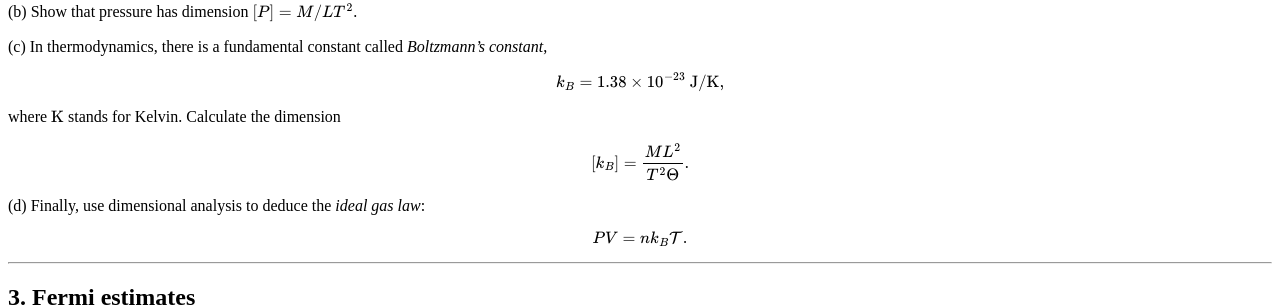
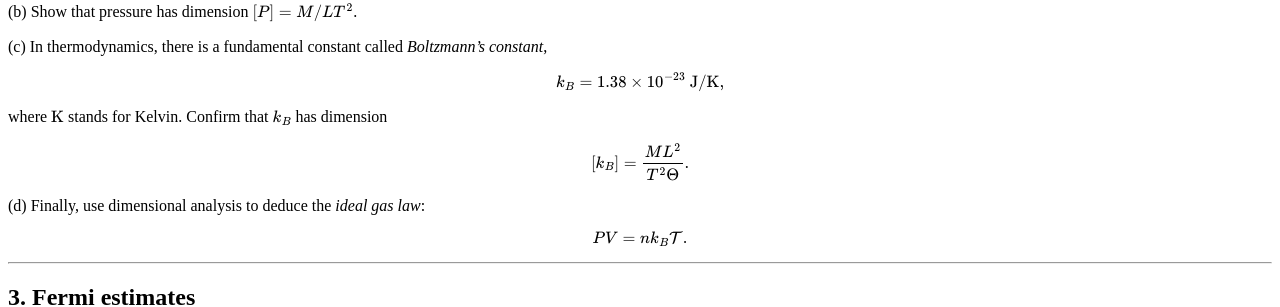
Before and after one commit to hapax/hapax.github.io, a Jekyll site: the page built from assets/simple-physics.md, in a window 1280 px wide and 900 px high, scrolled down 4500 px. Shown: the part 153-460 px from the top of the window. Built offline with Jekyll 4.4.1, drawn with Linux system fonts in a browser that asks for light colours; our own code applies the rules of GitHub Pages for plain Markdown files; formulas are drawn with MathJax 3; a script that is not in the unit is left out.

Commit message:
Update simple-physics.md

```diff
--- a/assets/simple-physics.md
+++ b/assets/simple-physics.md
@@ -470,7 +470,7 @@ k_B = 1.38 \times 10^{-23} \text{ J/K},
 $$
 
 where $\text{K}$ stands for Kelvin.
-Calculate the dimension
+Confirm that $k_B$ has dimension
 
 $$
 [k_B] = \frac{ML^2}{T^2\Theta}.
```
